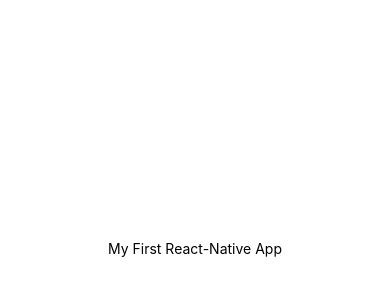
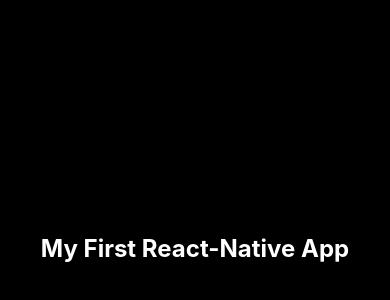
Before and after one commit to utheveny/gymtracker, a React Native app: screen / in a window 390 px wide. Shown: the part 174-474 px from the top of the page. Built offline with nearby package versions, Linux system fonts and the light colour scheme.

Commit message:
📦️ Install and setup typescript

```diff
--- a/App.js
+++ b/App.tsx
@@ -1,10 +1,11 @@
+import React from 'react';
 import { StatusBar } from 'expo-status-bar';
 import { StyleSheet, Text, View } from 'react-native';
 
 export default function App() {
   return (
     <View style={styles.container}>
-      <Text>My First React-Native App</Text>
+      <Text style={styles.title}>My First React-Native App</Text>
       <StatusBar style="auto" />
     </View>
   );
@@ -13,8 +14,13 @@ export default function App() {
 const styles = StyleSheet.create({
   container: {
     flex: 1,
-    backgroundColor: '#fff',
+    backgroundColor: 'black',
     alignItems: 'center',
     justifyContent: 'center',
   },
+  title: {
+    fontSize: 24,
+    fontWeight: 'bold',
+    color: 'white',
+  },
 });
--- a/package.json
+++ b/package.json
@@ -15,7 +15,9 @@
     "react-native": "0.72.6"
   },
   "devDependencies": {
-    "@babel/core": "^7.20.0"
+    "@babel/core": "^7.20.0",
+    "@types/react": "^18.2.38",
+    "typescript": "^5.3.2"
   },
   "private": true
 }
```
Also changed, not shown: tsconfig.json (added, +12 -0 lines), 1 other file (tests, documents, lock files or other folders).
